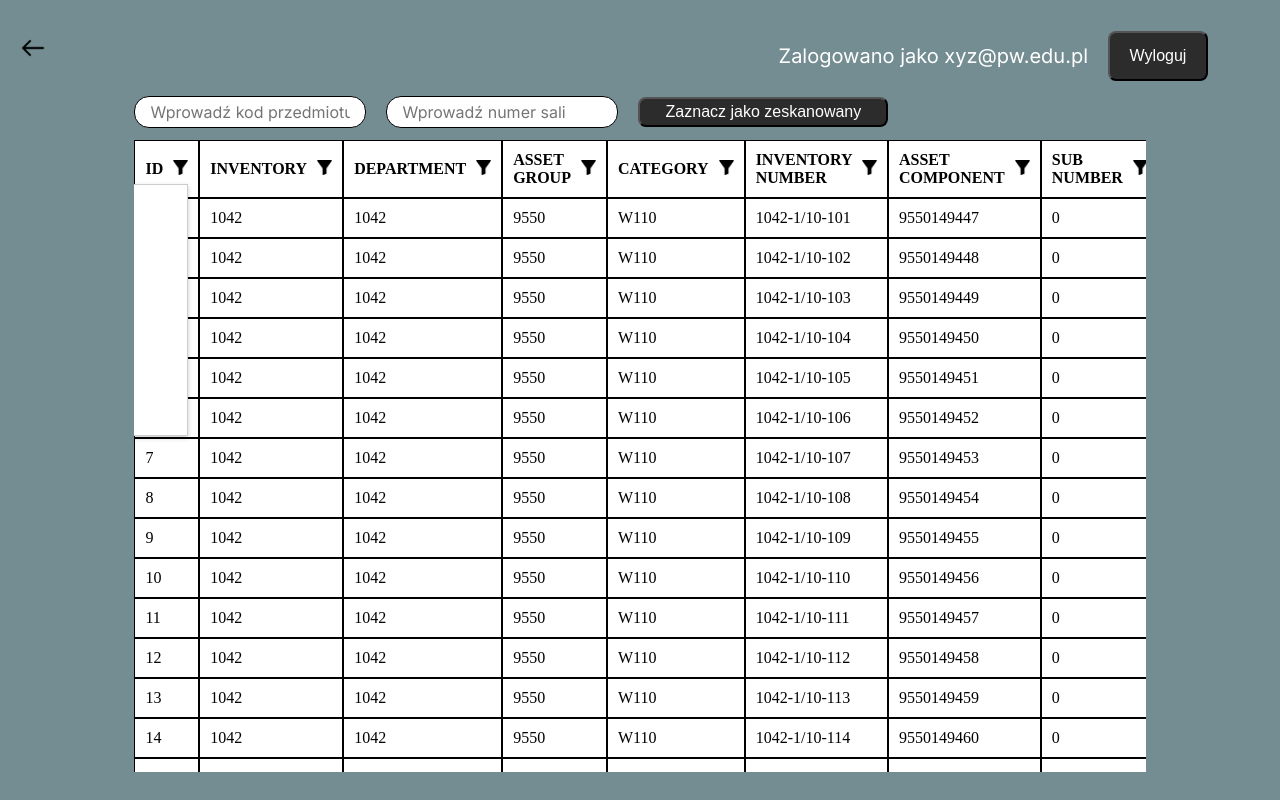
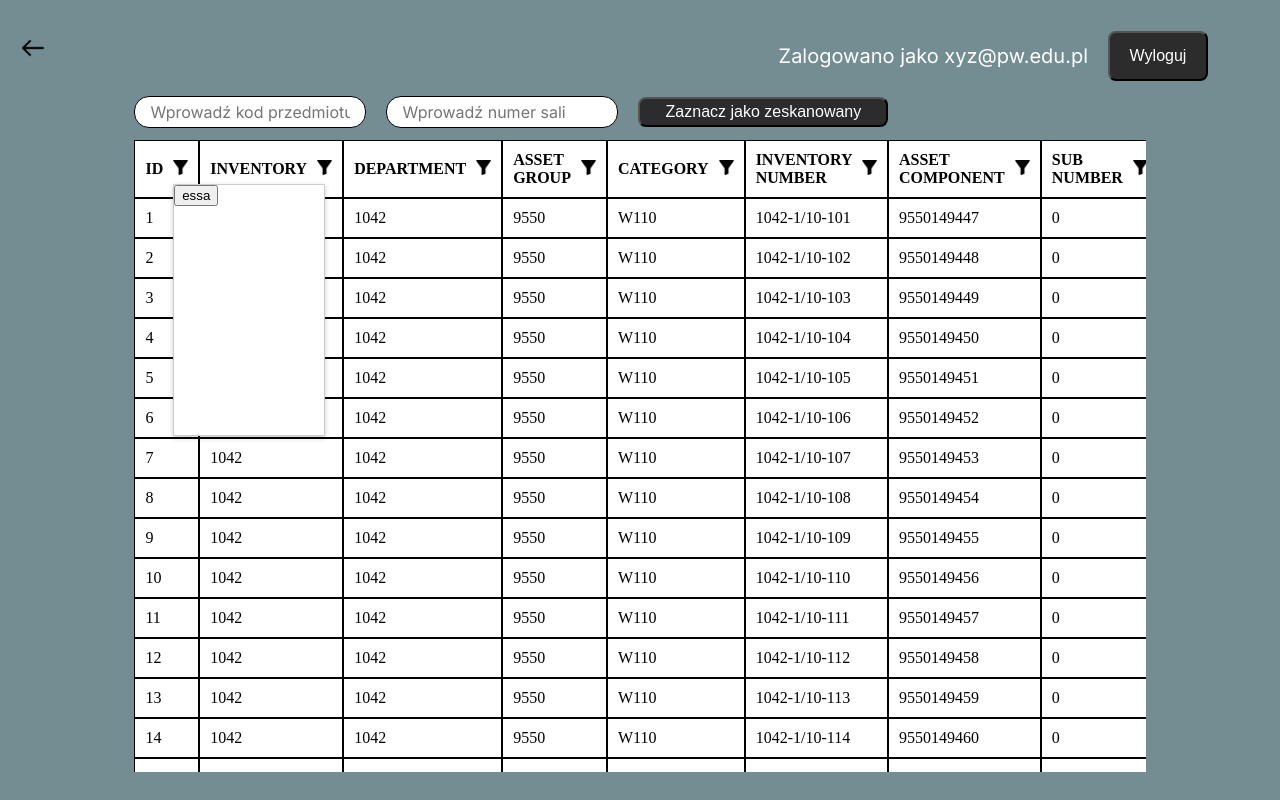
Before and after one commit to amdla/PZ-web, a React (Create React App) app: page / in a window 1280 px wide. Both pictures are taken after a click on the picture 180 px from the left and 167 px from the top of the page. Built offline with nearby package versions, Linux system fonts and the light colour scheme.

Commit message:
KAN-25 filter-menu positioning fixed

```diff
--- /dev/null
+++ b/src/components/FilterMenu.css
@@ -0,0 +1,13 @@
+.filter-menu {
+    position: absolute;
+    top: 100%;
+    right: 0;
+    width: 150px;
+    height: 400px;
+    max-height: 250px;
+    background: white;
+    border: 1px solid #ccc;
+    box-shadow: 0 2px 5px rgba(0, 0, 0, 0.2);
+    z-index: 20;
+    transform: translateY(5px);
+  }
--- /dev/null
+++ b/src/components/FilterMenu.js
@@ -0,0 +1,37 @@
+import './FilterMenu.css'
+import React, { useEffect, useRef } from "react";
+
+function FilterMenu({ isOpen }) {
+  const menuRef = useRef(null);
+
+  useEffect(() => {
+    if (isOpen && menuRef.current) {
+      // 1. Reset to the default right alignment
+      menuRef.current.style.right = "0px";
+      menuRef.current.style.left = "auto";
+
+      // 2. Measure the menu and the closest table container
+      const menuRect = menuRef.current.getBoundingClientRect();
+      const container = menuRef.current.closest(".table-container");
+      if (!container) return; // safety check
+      const containerRect = container.getBoundingClientRect();
+
+      // 3. If the menu's left edge is outside the container, align left
+      if (menuRect.left < containerRect.left) {
+        menuRef.current.style.left = "0px";  // anchor left edge of container
+        menuRef.current.style.right = "auto";
+      }
+    }
+  }, [isOpen]);
+
+  if (!isOpen) return null;
+
+  return (
+    <div className="filter-menu" ref={menuRef}>
+      {/* Minimal content, no close button needed */}
+      <button>essa</button>
+    </div>
+  );
+}
+
+export default FilterMenu;
--- a/src/components/ReactTable.css
+++ b/src/components/ReactTable.css
@@ -40,17 +40,3 @@ thead {
   position: relative;
   display: inline-block;
 }
-
-.filter-menu {
-  position: absolute;
-  top: 100%;
-  right: 0;
-  width: 150px;
-  height: 400px;
-  max-height: 250px;
-  background: white;
-  border: 1px solid #ccc;
-  box-shadow: 0 2px 5px rgba(0, 0, 0, 0.2);
-  z-index: 20;
-  transform: translateY(5px);
-}
--- a/src/components/ReactTable.js
+++ b/src/components/ReactTable.js
@@ -1,21 +1,21 @@
 import React, { useState, useEffect } from "react";
 import { useReactTable, getCoreRowModel, flexRender } from "@tanstack/react-table";
-import filterIcon from '../icons/filter.png';
+import filterIcon from "../icons/filter.png";
 import "./ReactTable.css";
+import FilterMenu from "./FilterMenu";
 
 const ReactTable = () => {
   const [tableData, setTableData] = useState([]);
   const [columns, setColumns] = useState([]);
+  const [activeFilterColumn, setActiveFilterColumn] = useState(null);
 
-    //filter hooks
-    const [activeFilterColumn, setActiveFilerColum] = useState(null);
   const handleFilterClick = (columnKey) => {
-        setActiveFilerColum((prev) => (prev === columnKey? null : columnKey));
-    }
-  // Load data from JSON file
-    useEffect(()=>{
+    setActiveFilterColumn((prev) => (prev === columnKey ? null : columnKey));
+  };
+
+  useEffect(() => {
     fetch("/inventoryData.json")
-            .then((response) => response.json())
+      .then((res) => res.json())
       .then((data) => {
         setTableData(data);
         if (data.length > 0) {
@@ -27,9 +27,8 @@ const ReactTable = () => {
           );
         }
       })
-            .catch((error) => console.error("Error loading JSON:", error));
+      .catch((err) => console.error("Error loading JSON:", err));
   }, []);
-
 
   const table = useReactTable({
     data: tableData,
@@ -49,22 +48,18 @@ const ReactTable = () => {
                     <span>
                       {flexRender(header.column.columnDef.header, header.getContext())}
                     </span>
-
                     <div className="filter-icon-wrapper">
                       <img
                         src={filterIcon}
                         alt="filter"
                         onClick={() => handleFilterClick(header.column.columnDef.accessorKey)}
                       />
-                            {activeFilterColumn === header.column.columnDef.accessorKey && (
-                            <div className="filter-menu">
-                                <button>essa</button>
-                            </div>
-                            )}
+                      <FilterMenu
+                        isOpen={activeFilterColumn === header.column.columnDef.accessorKey}
+                      />
                     </div>
                   </div>
                 </th>
-
               ))}
             </tr>
           ))}
@@ -73,9 +68,7 @@ const ReactTable = () => {
           {table.getRowModel().rows.map((row) => (
             <tr key={row.id}>
               {row.getVisibleCells().map((cell) => (
-                    <td key={cell.id}>
-                    { cell.getValue() /*TEGO UŻYWA SIĘ JAK BĘDZIE CHECKBOX {flexRender(cell.column.columnDef.cell, cell.getContext())} */}
-                    </td>
+                <td key={cell.id}>{cell.getValue()}</td>
               ))}
             </tr>
           ))}
```
Lines whose indentation alone changed are shown as unchanged.
